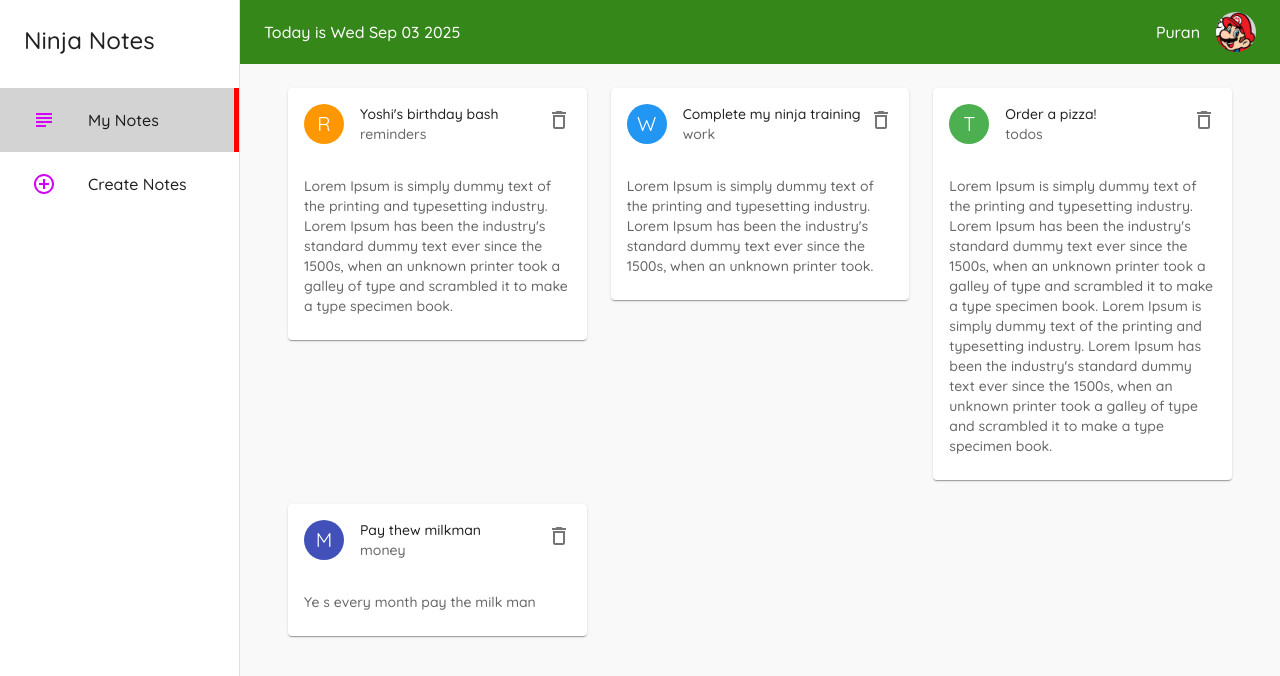
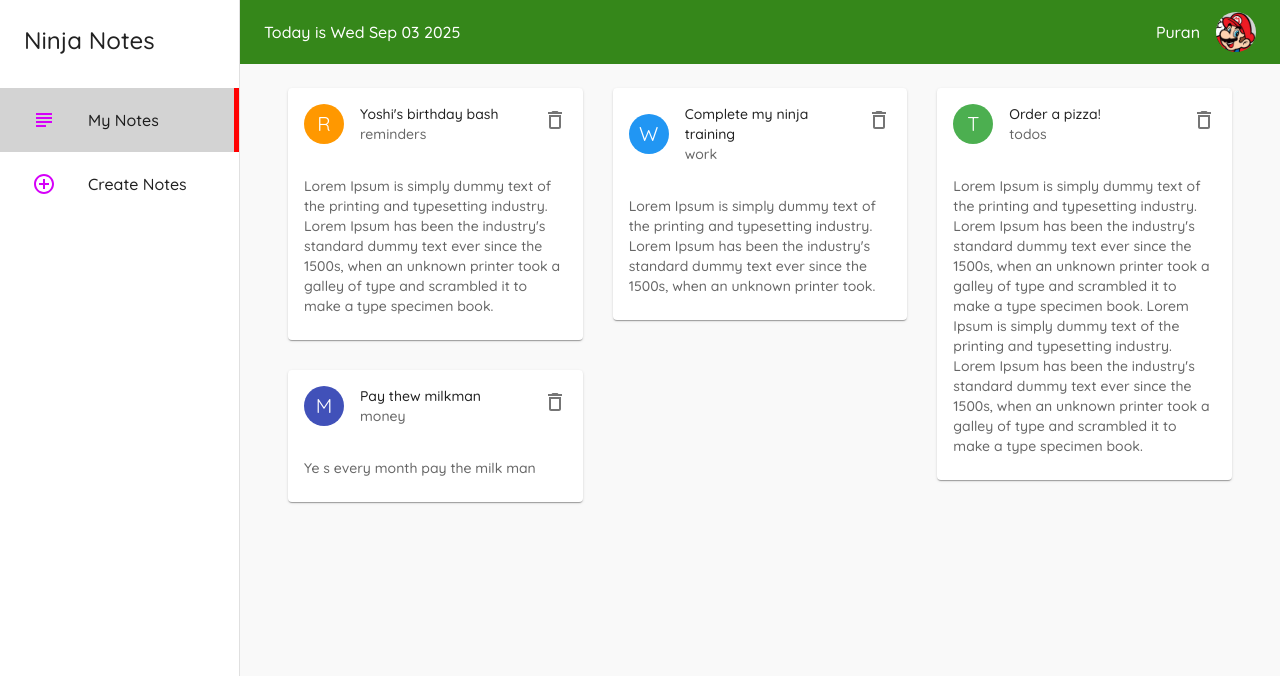
Before and after one commit to puranrana080/web-playground, a React (Create React App) app in the folder material-ui/: page / in a window 1280 px wide. Shown: the top 676 px of the page. Built offline with nearby package versions, Linux system fonts and the light colour scheme; data requests are answered from the project's data file.

Commit message:
added react-masonry-css

```diff
--- a/material-ui/package.json
+++ b/material-ui/package.json
@@ -13,6 +13,7 @@
     "@testing-library/user-event": "^14.6.1",
     "react": "^19.1.1",
     "react-dom": "^19.1.1",
+    "react-masonry-css": "^1.0.16",
     "react-router-dom": "^7.8.2",
     "react-scripts": "5.0.1",
     "web-vitals": "^5.1.0"
--- a/material-ui/src/index.css
+++ b/material-ui/src/index.css
@@ -5,3 +5,20 @@
   -webkit-font-smoothing: antialiased;
   -moz-osx-font-smoothing: grayscale;
 }
+
+.my-masonry-grid {
+  display: -webkit-box; /* Not needed if autoprefixing */
+  display: -ms-flexbox; /* Not needed if autoprefixing */
+  display: flex;
+  margin-left: -30px; /* gutter size offset */
+  width: auto;
+}
+.my-masonry-grid_column {
+  padding-left: 30px; /* gutter size */
+  background-clip: padding-box;
+}
+
+/* Style your items */
+.my-masonry-grid_column > div { /* change div to reference your elements you put in <Masonry> */
+  margin-bottom: 30px;
+}
--- a/material-ui/src/pages/Notes.js
+++ b/material-ui/src/pages/Notes.js
@@ -1,6 +1,7 @@
 import React, { useEffect, useState } from 'react'
-import { Container, Grid  } from '@mui/material'
+import { Container } from '@mui/material'
 import NoteCard from '../components/NoteCard'
+import Masonry from "react-masonry-css"
 
 export default function Notes() {
   const [notes,setNotes] =useState([])
@@ -18,18 +19,35 @@
    const newNotes = notes.filter(note=>note.id!==id)
    setNotes(newNotes)
   }
+
+  const breakpoints = {
+    default:3,
+    1100:2,
+    700:1
+  }
   return (
     <Container>
-      <Grid container spacing={3}>
-
+      {/* <Grid container spacing={3}>
       {notes.map(note=>(
         <Grid key={note.id} size={{xs:12,md:6,lg:4}}>
           <NoteCard note={note} handleDelete={handleDelete} />
         </Grid>
-
       ))}
 
-      </Grid>
+      </Grid> */}
+      <Masonry
+      breakpointCols={breakpoints}
+      className='my-masonry-grid'
+      columnClassName='my-masonry-grid_column'
+      >
+
+       {notes.map(note=>(
+        <div key={note.id} >
+          <NoteCard note={note} handleDelete={handleDelete} />
+        </div>
+         ))}
+      </Masonry>
+
     </Container>
   )
 }
```
Also changed, not shown: 1 other file (tests, documents, lock files or other folders).
